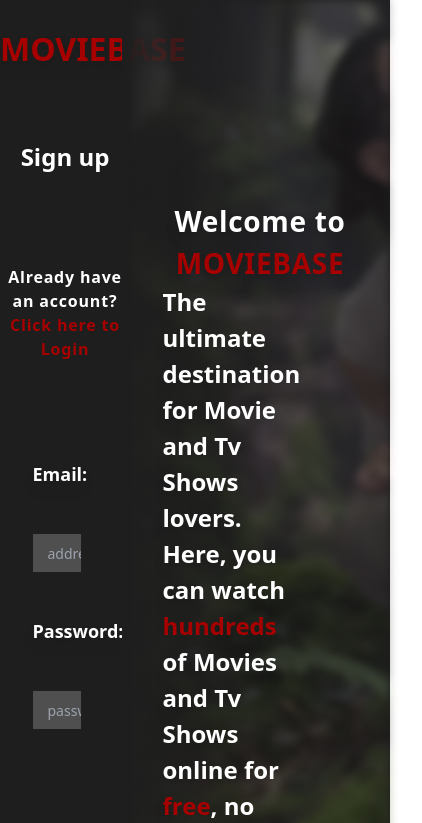
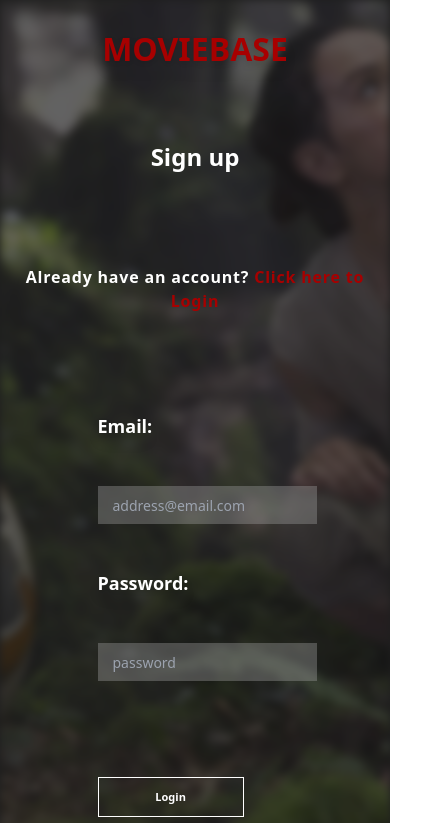
Before and after one commit to aguilmec/MovieHub, a React (Create React App) app: page /signup in a window 390 px wide. Shown: the top 823 px of the page, 422 px wide, since content can reach past the window. Built offline with nearby package versions, Linux system fonts and the light colour scheme; what tailwindcss-animated would draw is missing.

Commit message:
Responsive Login and signup

```diff
--- a/src/Pages/Login.jsx
+++ b/src/Pages/Login.jsx
@@ -34,29 +34,30 @@ export default function Login(){
 
     return (
         <div className="grid grid-cols-12 font-roboto">
-            <div className="grid col-span-4 grid-cols-4 h-max gap-y-[50px]">
-                <div className="col-span-4 flex flex-col h-[150px] mt-[25px] justify-between">
+            <div className="grid xl:col-span-4 lg:col-span-5 md:col-span-6 sm:col-span-7 xs:col-span-12 grid-cols-4 h-max gap-y-[50px] xs:relative">
+                <div className="xl:col-span-4 lg:col-span-4 md:col-span-4 sm:col-span-4 xs:col-span-12 flex flex-col h-[150px] mt-[25px] justify-between xs:z-20">
                     <button className="cursor-default col-span-4 text-center font-black text-[32px] text-[#A70000] drop-shadow-lg"><Link to={'/'}>MOVIEBASE</Link></button>
-                    <p className="cursor-default col-span-4 text-center text-white font-bold text-[24px]">LOGIN</p>
+                    <p className="cursor-default col-span-4 text-center text-white font-bold xl:text-[28px] lg:text-[26px] md:text-[24px] sm:text-[24px] xs:text-[24px]">LOGIN</p>
                 </div>
-                <div className="mt-[40px] col-span-4 text-center tracking-wider cursor-default text-white font-bold text-[16px]">Don't have an account? <a className="cursor-pointer text-[#A70000] hover:italic"><Link to={'/signup'}>Click here to Sign up</Link></a></div>
-                <form onSubmit={(e)=>{handleSubmit(e)}} className="col-span-4 grid grid-cols-4 col-start-2 h-[450px] mt-[50px]">
+                <div className="mt-[40px] xl:col-span-4 lg:col-span-4 md:col-span-2 sm:col-span-2 md:col-start-2 sm:col-start-2 xs:col-span-10 text-center tracking-wider cursor-default text-white font-bold text-[16px] xs:z-20">Don't have an account? <a className="cursor-pointer text-[#A70000] hover:italic"><Link to={'/signup'}>Click here to Sign up</Link></a></div>
+                <form onSubmit={(e)=>{handleSubmit(e)}} className="col-span-4 grid grid-cols-4 col-start-2 h-[450px] mt-[50px] xs:z-20">
                     <p className="cursor-default col-span-4 text-left font-black text-[18px] text-white drop-shadow-lg">Email:</p>
-                    <input type="text" name="email" onChange={(e)=>{setUser({...user, [e.target.name]: e.target.value})}} value={user.email} className="col-span-2 text-[14px] bg-opacity-40 bg-[#989898] h-[38px] border-r-0 text-slate-200 pl-[15px] py-[5px] text-[D9D9D9] outline-none focus:border-solid focus:border-[1px] focus:border-[#A70000]" placeholder="address@email.com" />
+                    <input type="text" name="email" onChange={(e)=>{setUser({...user, [e.target.name]: e.target.value})}} value={user.email} className="xl:col-span-2 lg:col-span-3 md:col-span-3 sm:col-span-3 xs:col-span-3 text-[14px] bg-opacity-40 bg-[#989898] h-[38px] border-r-0 text-slate-200 pl-[15px] py-[5px] text-[D9D9D9] outline-none focus:border-solid focus:border-[1px] focus:border-[#A70000]" placeholder="address@email.com" />
                     <p className="cursor-default col-span-4 text-left font-black text-[18px] text-white drop-shadow-lg">Password:</p>
-                    <input type="password" name="password" onChange={(e)=>{setUser({...user, [e.target.name]: e.target.value})}} value={user.password} className=" col-span-2 text-[14px] bg-opacity-40 bg-[#989898] h-[38px] border-r-0 text-slate-200 pl-[15px] py-[5px] text-[D9D9D9] outline-none focus:border-solid focus:border-[1px] focus:border-[#A70000]" placeholder="password" />
+                    <input type="password" name="password" onChange={(e)=>{setUser({...user, [e.target.name]: e.target.value})}} value={user.password} className=" xl:col-span-2 lg:col-span-3 md:col-span-3 sm:col-span-3 xs:col-span-3 text-[14px] bg-opacity-40 bg-[#989898] h-[38px] border-r-0 text-slate-200 pl-[15px] py-[5px] text-[D9D9D9] outline-none focus:border-solid focus:border-[1px] focus:border-[#A70000]" placeholder="password" />
                     <button className="mt-[50px] col-start-1 transition-[bg_200,border_200] duration-200 z-20 bg-transparent text-white border-solid border-[1px] border-white hover:bg-[#A70000] hover:border-transparent hover:text-white text-[11px] font-semibold col-span-2 h-[40px] py-[1px]">Login</button>
                 </form>
+                <img className="object-cover h-screen opacity-30 blur-sm xl:hidden lg:hidden md:hidden sm:hidden xs:absolute" src={image1} />
             </div>
-            <div className="col-span-8 h-screen relative">
+            <div className="xl:col-span-8 lg:col-span-7 md:col-span-6 sm:col-span-5 xs:col-span-12 h-screen relative sm:block xs:hidden ">
                     <div className="absolute left-[-8px] inset-x-0 inset-y-0">
-                        <div className='sticky absolute z-10 h-full w-[300px] left-0 bg-gradient-to-r from-[#1E1E1E] via-transparent' />
+                        <div className='sticky absolute z-10 h-full w-[300px] left-0 bg-gradient-to-r from-[#1E1E1E] via-transparent sm:hidden' />
                     </div>
                 <img className="object-cover h-screen opacity-30 blur-sm" src={image1} />
                 <div className="cursor-default absolute inset-x-0 inset-y-0 z-20 grid grid-cols-8">
-                    <p className="mt-[200px] h-max text-white drop-shadow-lg text-center font-bold tracking-wide col-span-8 text-[28px]">Welcome to <span className="font-black text-[#A70000]">MOVIEBASE</span></p>
-                    <p className="h-max text-white text-[24px] drop-shadow-lg col-span-4 col-start-2 font-bold">The ultimate destination for Movie and Tv Shows lovers. Here, you can watch <span className="text-[#A70000]" >hundreds</span> of Movies and Tv Shows online for <span className="text-[#A70000]">free</span>, no ads and no hassle.</p>
-                    <p className="h-max text-white text-[24px] drop-shadow-lg col-span-4 col-start-2 font-bold">Just sit back, relax and enjoy the show!</p>
+                    <p className="mt-[200px] h-max text-white drop-shadow-lg text-center font-bold tracking-wide col-span-8 xl:text-[28px] lg:text-[26px] md:text-[24px]">Welcome to <span className="font-black text-[#A70000]">MOVIEBASE</span></p>
+                    <p className="h-max text-white xl:text-[24px] lg:text-[24px] md:text-[20px] drop-shadow-lg xl:col-span-4 lg:col-span-5 md:col-span-6 sm:col-span-6 xs:col-span-6 xl:col-start-2 lg:col-start-2 md:col-start-2 sm:col-start-2 xs:col-start-2 font-bold">The ultimate destination for Movie and Tv Shows lovers. Here, you can watch <span className="text-[#A70000]" >hundreds</span> of Movies and Tv Shows online for <span className="text-[#A70000]">free</span>, no ads and no hassle.</p>
+                    <p className="h-max text-white xl:text-[24px] lg:text-[24px] md:text-[20px] drop-shadow-lg xl:col-span-4 lg:col-span-5 md:col-span-6 sm:col-span-6 xs:col-span-6 xl:col-start-2 lg:col-start-2 md:col-start-2 sm:col-start-2 xs:col-start-2 font-bold">Just sit back, relax and enjoy the show!</p>
                 </div>
             </div>
         </div>
--- a/src/Pages/Signup.jsx
+++ b/src/Pages/Signup.jsx
@@ -36,29 +36,30 @@ export default function Signup(){
 
     return (
         <div className="grid grid-cols-12 font-roboto">
-            <div className="grid col-span-4 grid-cols-4 h-max gap-y-[50px]">
-                <div className="col-span-4 flex flex-col h-[150px] mt-[25px] justify-between">
+            <div className="grid xl:col-span-4 lg:col-span-5 md:col-span-6 sm:col-span-7 xs:col-span-12 grid-cols-4 h-max gap-y-[50px] xs:relative">
+                <div className="xl:col-span-4 lg:col-span-4 md:col-span-4 sm:col-span-4 xs:col-span-12 flex flex-col h-[150px] mt-[25px] justify-between xs:z-20">
                     <button className="cursor-default col-span-4 text-center font-black text-[32px] text-[#A70000] drop-shadow-lg"><Link to={'/'}>MOVIEBASE</Link></button>
-                    <p className="cursor-default col-span-4 text-center text-white font-bold text-[24px]">Sign up</p>
+                    <p className="cursor-default col-span-4 text-center text-white font-bold xl:text-[28px] lg:text-[26px] md:text-[24px] sm:text-[24px] xs:text-[24px]">Sign up</p>
                 </div>
-                <div className="mt-[40px] col-span-4 text-center tracking-wider cursor-default text-white font-bold text-[16px]">Already have an account? <a className="cursor-pointer text-[#A70000] hover:italic"><Link to={'/login'}>Click here to Login</Link></a></div>
-                <form onSubmit={(e)=>{handleSubmit(e)}} className="col-span-4 grid grid-cols-4 col-start-2 h-[450px] mt-[50px]">
+                <div className="mt-[40px] xl:col-span-4 lg:col-span-4 md:col-span-2 sm:col-span-2 md:col-start-2 sm:col-start-2 xs:col-span-10 text-center tracking-wider cursor-default text-white font-bold text-[16px] xs:z-20">Already have an account? <a className="cursor-pointer text-[#A70000] hover:italic"><Link to={'/login'}>Click here to Login</Link></a></div>
+                <form onSubmit={(e)=>{handleSubmit(e)}} className="col-span-4 grid grid-cols-4 col-start-2 h-[450px] mt-[50px] xs:z-20">
                     <p className="cursor-default col-span-4 text-left font-black text-[18px] text-white drop-shadow-lg">Email:</p>
-                    <input type="text" name="email" onChange={(e)=>{setUser({...user, [e.target.name]: e.target.value})}} value={user.email} className="col-span-2 text-[14px] bg-opacity-40 bg-[#989898] h-[38px] border-r-0 text-slate-200 pl-[15px] py-[5px] text-[D9D9D9] outline-none focus:border-solid focus:border-[1px] focus:border-[#A70000]" placeholder="address@email.com" />
+                    <input type="text" name="email" onChange={(e)=>{setUser({...user, [e.target.name]: e.target.value})}} value={user.email} className="xl:col-span-2 lg:col-span-3 md:col-span-3 sm:col-span-3 xs:col-span-3 text-[14px] bg-opacity-40 bg-[#989898] h-[38px] border-r-0 text-slate-200 pl-[15px] py-[5px] text-[D9D9D9] outline-none focus:border-solid focus:border-[1px] focus:border-[#A70000]" placeholder="address@email.com" />
                     <p className="cursor-default col-span-4 text-left font-black text-[18px] text-white drop-shadow-lg">Password:</p>
-                    <input type="password" name="password" onChange={(e)=>{setUser({...user, [e.target.name]: e.target.value})}} value={user.password} className=" col-span-2 text-[14px] bg-opacity-40 bg-[#989898] h-[38px] border-r-0 text-slate-200 pl-[15px] py-[5px] text-[D9D9D9] outline-none focus:border-solid focus:border-[1px] focus:border-[#A70000]" placeholder="password" />
+                    <input type="password" name="password" onChange={(e)=>{setUser({...user, [e.target.name]: e.target.value})}} value={user.password} className=" xl:col-span-2 lg:col-span-3 md:col-span-3 sm:col-span-3 xs:col-span-3 text-[14px] bg-opacity-40 bg-[#989898] h-[38px] border-r-0 text-slate-200 pl-[15px] py-[5px] text-[D9D9D9] outline-none focus:border-solid focus:border-[1px] focus:border-[#A70000]" placeholder="password" />
                     <button className="mt-[50px] col-start-1 transition-[bg_200,border_200] duration-200 z-20 bg-transparent text-white border-solid border-[1px] border-white hover:bg-[#A70000] hover:border-transparent hover:text-white text-[11px] font-semibold col-span-2 h-[40px] py-[1px]">Login</button>
                 </form>
+                <img className="object-cover h-screen opacity-30 blur-sm xl:hidden lg:hidden md:hidden sm:hidden xs:absolute" src={image1} />
             </div>
-            <div className="col-span-8 h-screen relative">
+            <div className="xl:col-span-8 lg:col-span-7 md:col-span-6 sm:col-span-5 xs:col-span-12 h-screen relative sm:block xs:hidden">
                     <div className="absolute left-[-8px] inset-x-0 inset-y-0">
-                        <div className='sticky absolute z-10 h-full w-[300px] left-0 bg-gradient-to-r from-[#1E1E1E] via-transparent' />
+                        <div className='sticky absolute z-10 h-full w-[300px] left-0 bg-gradient-to-r from-[#1E1E1E] via-transparent sm:hidden' />
                     </div>
                 <img className="object-cover h-screen opacity-30 blur-sm" src={image1} />
                 <div className="cursor-default absolute inset-x-0 inset-y-0 z-20 grid grid-cols-8">
-                    <p className="mt-[200px] h-max text-white drop-shadow-lg text-center font-bold tracking-wide col-span-8 text-[28px]">Welcome to <span className="font-black text-[#A70000]">MOVIEBASE</span></p>
-                    <p className="h-max text-white text-[24px] drop-shadow-lg col-span-4 col-start-2 font-bold">The ultimate destination for Movie and Tv Shows lovers. Here, you can watch <span className="text-[#A70000]" >hundreds</span> of Movies and Tv Shows online for <span className="text-[#A70000]">free</span>, no ads and no hassle.</p>
-                    <p className="h-max text-white text-[24px] drop-shadow-lg col-span-4 col-start-2 font-bold">Just sit back, relax and enjoy the show!</p>
+                    <p className="mt-[200px] h-max text-white drop-shadow-lg text-center font-bold tracking-wide col-span-8 xl:text-[28px] lg:text-[26px] md:text-[24px]">Welcome to <span className="font-black text-[#A70000]">MOVIEBASE</span></p>
+                    <p className="h-max text-white xl:text-[24px] lg:text-[24px] md:text-[20px] drop-shadow-lg xl:col-span-4 lg:col-span-5 md:col-span-6 sm:col-span-6 xs:col-span-6 xl:col-start-2 lg:col-start-2 md:col-start-2 sm:col-start-2 xs:col-start-2 font-bold">The ultimate destination for Movie and Tv Shows lovers. Here, you can watch <span className="text-[#A70000]" >hundreds</span> of Movies and Tv Shows online for <span className="text-[#A70000]">free</span>, no ads and no hassle.</p>
+                    <p className="h-max text-white xl:text-[24px] lg:text-[24px] md:text-[20px] drop-shadow-lg xl:col-span-4 lg:col-span-5 md:col-span-6 sm:col-span-6 xs:col-span-6 xl:col-start-2 lg:col-start-2 md:col-start-2 sm:col-start-2 xs:col-start-2 font-bold">Just sit back, relax and enjoy the show!</p>
                 </div>
             </div>
         </div>
```
